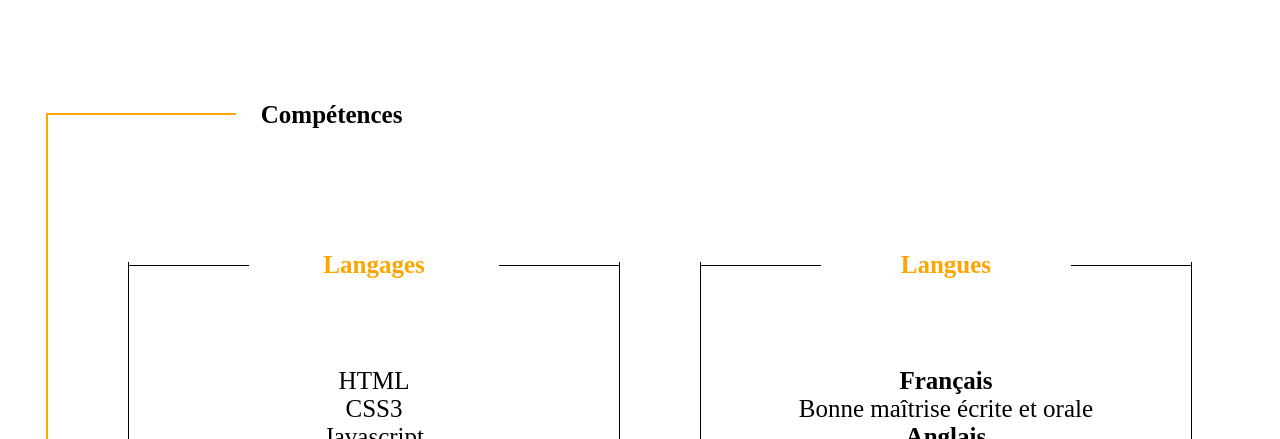
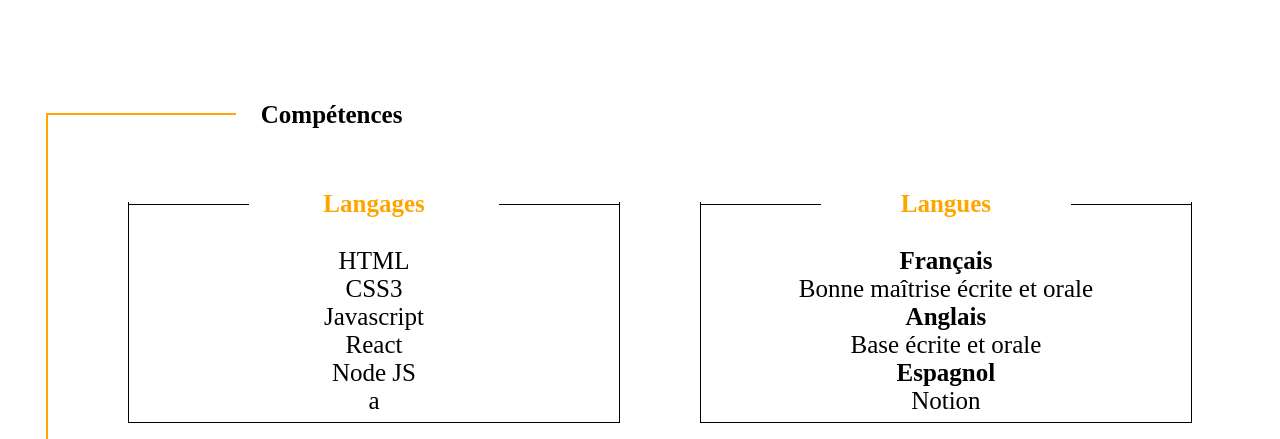
Before and after one commit to RomainNozay/CV, a plain HTML site: page index.html in a window 1280 px wide. Shown: the part 361-800 px from the top of the page. Drawn offline with Linux system fonts and the light colour scheme.

Commit message:
dernière mise à jour

```diff
--- a/index.html
+++ b/index.html
@@ -41,12 +41,14 @@
     					<h3>Langages</h3>
 						<div class="liseret_titre"></div>
 					</div>
+					<div  class="liste">
     				<li>HTML</li>
     				<li>CSS3</li>
     				<li>Javascript</li>
     				<li>React</li>
     				<li>Node JS</li>
 					<li>a</li>
+					</div>
     				 </div>
 
 					<div class="element">
@@ -55,12 +57,14 @@
 						<h3>Langues</h3>
 						<div class="liseret_titre"></div>
 						</div>
+						<div class="liste">
     					<li><strong>Français</strong></li>
     					<li>Bonne maîtrise écrite et orale</li>
     					<li><strong>Anglais</strong></li>
     					<li>Base écrite et orale</li>
     					<li><strong>Espagnol</strong></li>
     					<li>Notion</li>
+						</div>
     				</div>
 				</div>
     			</div>
--- a/styles.css
+++ b/styles.css
@@ -51,13 +51,20 @@ h2
 }
 .competences{
 	border-left: 2px solid orange;
-    height: 600px;
+    height: 400px;
     display: flex;
     position: relative;
     bottom: 72px;
     margin-left: 3%;
 	justify-content: space-evenly;
 	align-items: center;
+}
+.liste{
+	display: flex;
+    flex-direction: column;
+    align-items: center;
+	position: relative;
+	bottom: 20px;
 }
 .element
 {
@@ -67,7 +74,7 @@ h2
     justify-content: center;
     align-items: center;
 	font-size: 25px;
-	height: 300px;
+	height: 220px;
 	border-left: 1px solid black;
 	border-right: 1px solid black;
 	border-bottom: 1px solid black;
@@ -76,7 +83,7 @@ h2
 	display: flex;
 	align-items: center;
 	position: relative;
-	bottom: 63px;
+	bottom: 24px;
 	justify-content: space-between;
 	width: 100%;
 }
```
